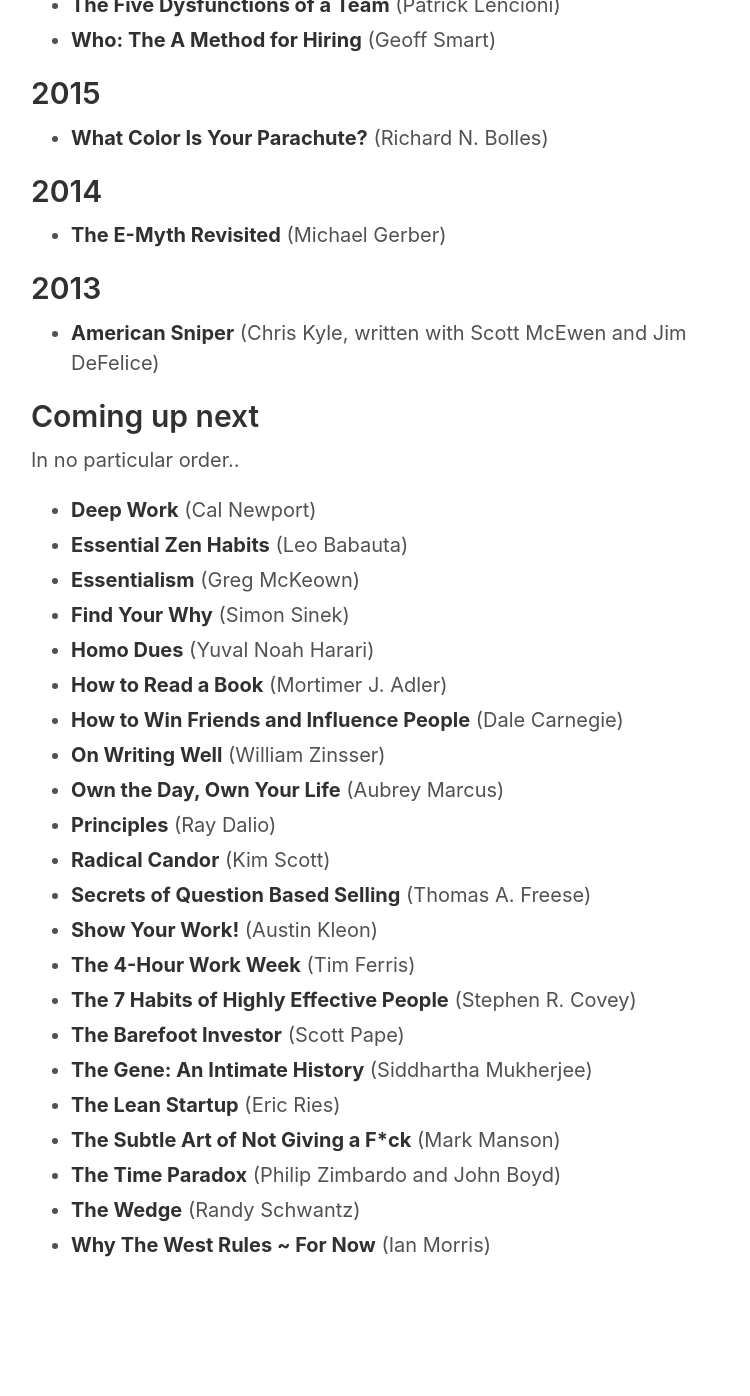
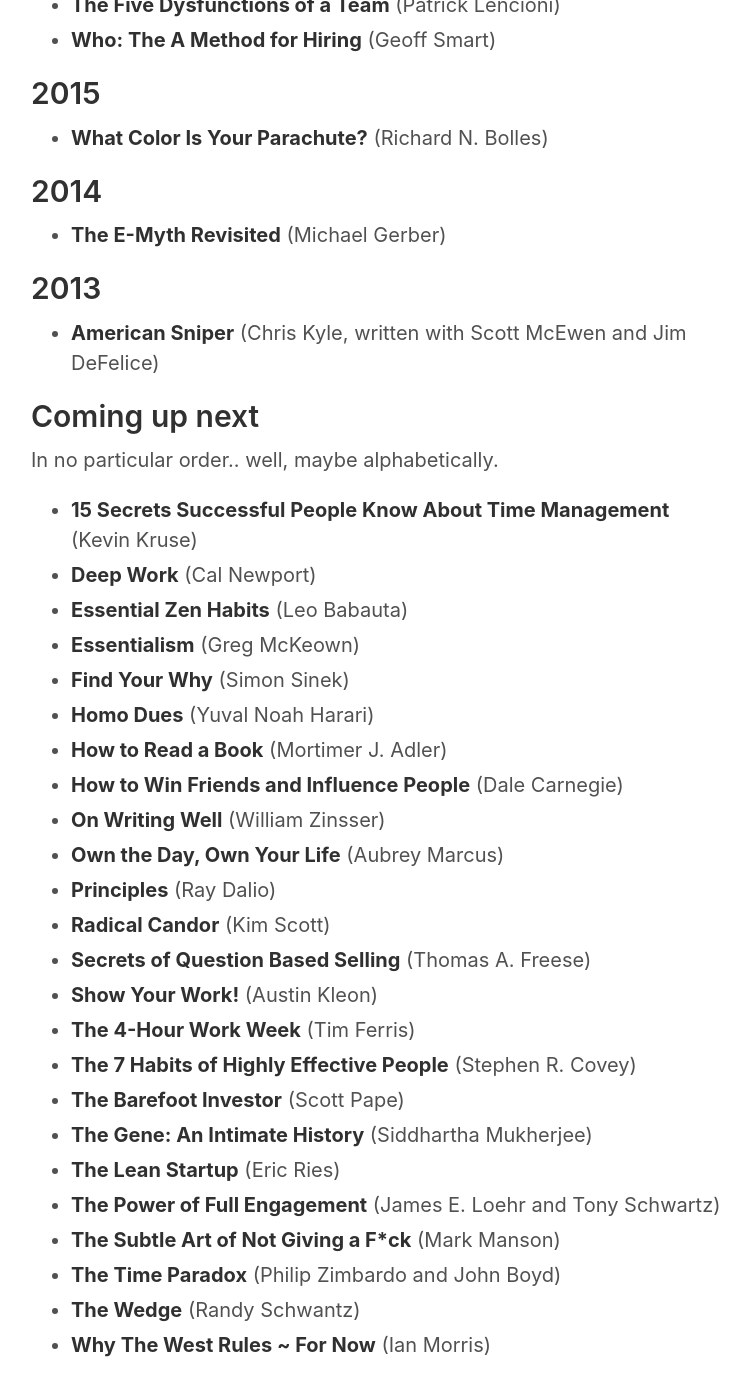
Before and after one commit to teejayen/teejayen.github.io, a Jekyll site: the page built from books.md, in a window 1280 px wide and 1400 px high, scrolled down 1387 px. Shown: the top 1396 px of the window, without its empty margins (259-1009 px from the left). Built offline with Jekyll 4.4.1, drawn with Linux system fonts in a browser that asks for light colours; before the commit the page ends 2687 px from its top, so only the background shows below that.

Commit message:
a few more books to be added

```diff
--- a/books.md
+++ b/books.md
@@ -59,8 +59,9 @@
 
 ## Coming up next
 
-In no particular order..
+In no particular order.. well, maybe alphabetically.
 
+- **15 Secrets Successful People Know About Time Management** (Kevin Kruse)
 - **Deep Work** (Cal Newport)
 - **Essential Zen Habits** (Leo Babauta)
 - **Essentialism** (Greg McKeown)
@@ -79,6 +80,7 @@
 - **The Barefoot Investor** (Scott Pape)
 - **The Gene: An Intimate History** (Siddhartha Mukherjee)
 - **The Lean Startup** (Eric Ries)
+- **The Power of Full Engagement** (James E. Loehr and Tony Schwartz)
 - **The Subtle Art of Not Giving a F\*ck** (Mark Manson)
 - **The Time Paradox** (Philip Zimbardo and John Boyd)
 - **The Wedge** (Randy Schwantz)
```
Also changed, not shown: kidsbooks.md (+4 -0 lines).
